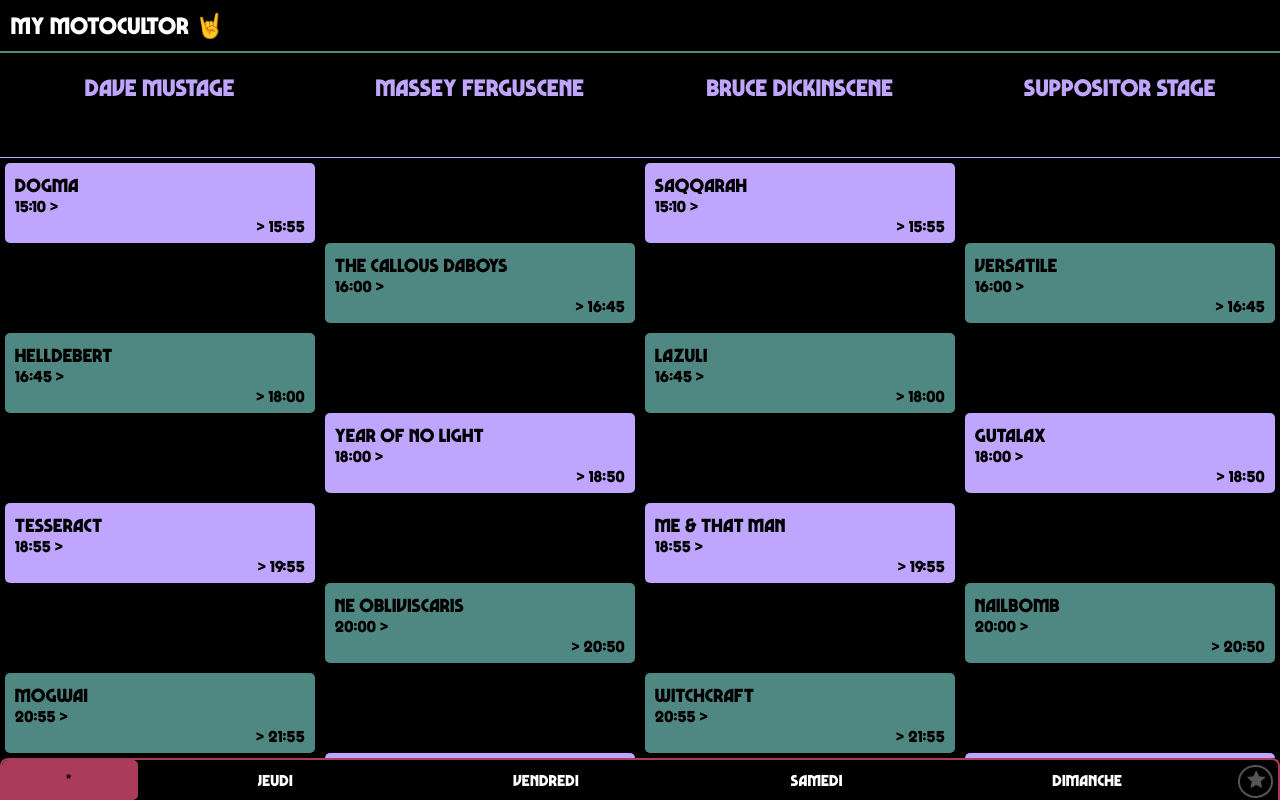
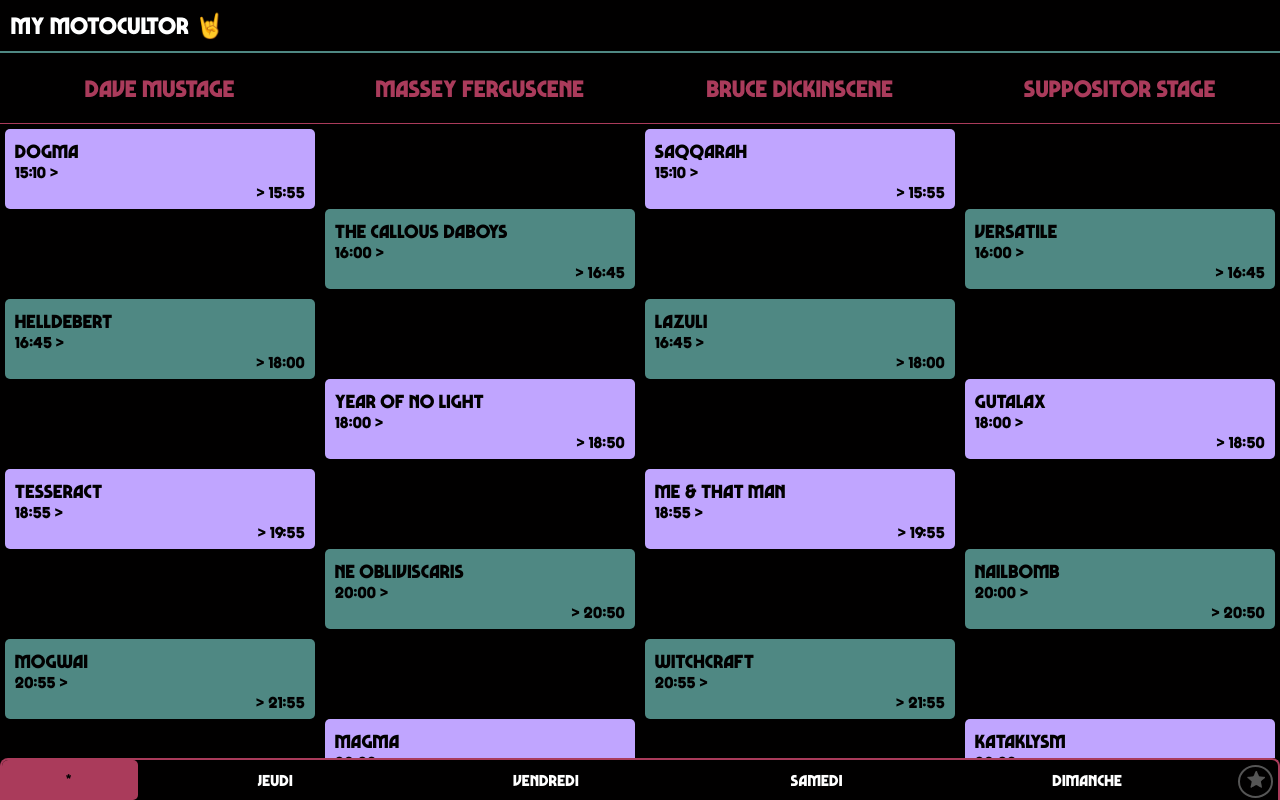
Before and after one commit to Kumquattt/my-motocultor, an Angular app: page / in a window 1280 px wide. Built offline with nearby package versions, Linux system fonts and the light colour scheme.

Commit message:
Put scenes above the main list

```diff
--- a/src/app/my-running-order/my-running-order.css
+++ b/src/app/my-running-order/my-running-order.css
@@ -8,6 +8,29 @@
   overflow: scroll;
 }
 
+.scene-headers {
+  min-height: 70px;
+  max-height: 70px;
+  display: flex;
+  align-items: center;
+  overflow-x: hidden;
+  border-bottom: 1px solid var(--motoc-dark-red);
+  text-overflow: ellipsis;
+}
+/* TODO block height */
+.header-scene-name {
+  flex: 1 1;
+  overflow: hidden;
+  padding: 4px 3px;
+  margin: 0px 3px;
+  text-overflow: ellipsis;
+  h2 {
+    overflow: hidden;
+    text-overflow: ellipsis;
+    text-align: center;
+    color: var(--motoc-dark-red);
+  }
+}
 .slots-columns {
   display: flex;
   overflow-y: scroll;
@@ -20,19 +43,6 @@
   /* TODO see when filled with complete running order if needed */
   /* background-color: var(--anthracite); */
   /* border-radius: 8px; */
-}
-
-/* TODO block height */
-.header-scene-name {
-  height: 80px;
-  padding: 0px 3px 4px;
-  h2 {
-    color: var(--motoc-purple);
-    overflow: hidden;
-    text-overflow: ellipsis;
-    text-align: center;
-  }
-  border-bottom: 1px solid var(--motoc-purple);
 }
 
 .slots {
--- a/src/app/my-running-order/my-running-order.html
+++ b/src/app/my-running-order/my-running-order.html
@@ -1,11 +1,14 @@
 <div class="page">
+    <section class="scene-headers">
+      @for(sceneSlots of shownSlotsByScene(); track sceneSlots[0]) {
+      <section class="header-scene-name">
+        <h2>{{ sceneSlots[0] }}</h2>
+      </section>
+      }
+    </section>
   <section class="slots-columns">
     @for(sceneSlots of shownSlotsByScene(); track sceneSlots[0]) {
     <div class="slots-by-scene-with-header">
-      <!-- TODO keep scene name at the top -->
-      <section class="header-scene-name">
-        <h2>{{ sceneSlots[0] }}</h2>
-      </section>
       <section class="slots">
         <section
           [hidden]="!sceneNeedsSpacer(sceneSlots[0])"
--- a/src/styles.css
+++ b/src/styles.css
@@ -29,7 +29,6 @@
 html,
 body {
   height: 100dvh;
-  /* width: 100dvh; */
   margin: 0;
   padding: 0;
 }
```
